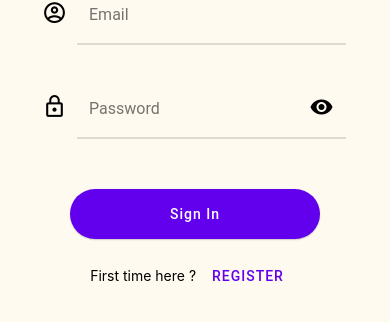
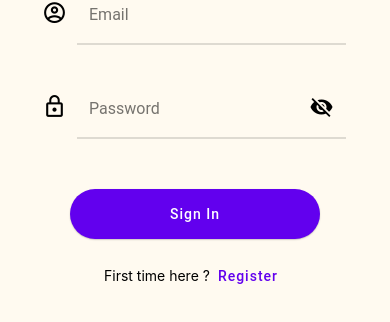
Before and after one commit to Moumou-coder/Maevent, a React Native app: screen / in a window 390 px wide. Shown: the part 402-724 px from the top of the page. Built offline with nearby package versions, Linux system fonts and the light colour scheme.

Commit message:
add hide/show pass feature

```diff
--- a/package.json
+++ b/package.json
@@ -17,7 +17,8 @@
     "react-native-web": "~0.13.12"
   },
   "devDependencies": {
-    "@babel/core": "^7.9.0"
+    "@babel/core": "^7.9.0",
+    "@expo/vector-icons": "^12.0.5"
   },
   "private": true
 }
--- a/screen/SignInScreen.js
+++ b/screen/SignInScreen.js
@@ -1,10 +1,13 @@
-import React from 'react';
+import React, {useState} from 'react';
 import {Image, KeyboardAvoidingView, StyleSheet, Text, View} from 'react-native';
 import {Button, TextInput} from "react-native-paper";
 import {MaterialCommunityIcons, MaterialIcons} from '@expo/vector-icons'
 
 
 const SignInScreen = props => {
+
+    const [isSecureEntry, setIsSecureEntry] = useState(true)
+
     return(
         <KeyboardAvoidingView style={styles.container} behavior={"height"} >
             <View style={styles.imageContainer}>
@@ -29,9 +32,14 @@ const SignInScreen = props => {
                         mode={"flat"}
                         label={"Password"}
                         placeholder={"********"}
-                        right={<TextInput.Icon name={"eye"}/>}
-                        secureTextEntry={true}
                         theme={{ colors: {background: "transparent"} }}
+                        secureTextEntry={isSecureEntry}
+                        right={<TextInput.Icon
+                            name={isSecureEntry ? "eye-off" : 'eye'}
+                            onPress={() => {
+                                setIsSecureEntry(prev => !prev)
+                            }}
+                        />}
                         required
                     />
                 </View>
@@ -49,7 +57,12 @@ const SignInScreen = props => {
                 <Text style={{color:'black'}}>
                     First time here ?
                 </Text>
-                <Button mode={"text"} onPress={() => console.log("new account register button")}>
+                <Button
+                    mode={"text"}
+                    onPress={() => console.log("new account register button")}
+                    compact={true}
+                    uppercase={false}
+                >
                     Register
                 </Button>
             </View>
```
Also changed, not shown: Notes/Mouad Notes.txt, 1 other file (tests, documents, lock files or other folders).
